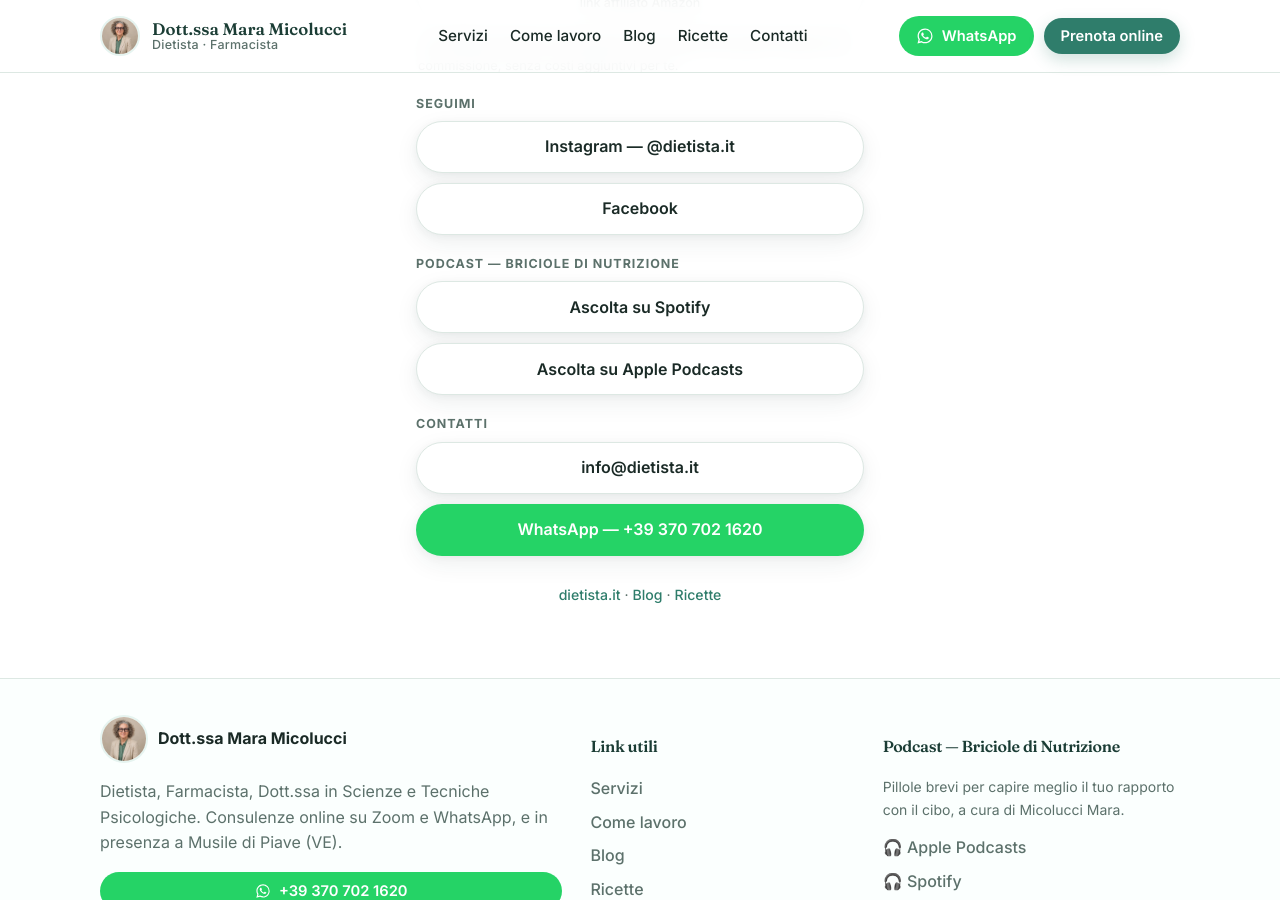
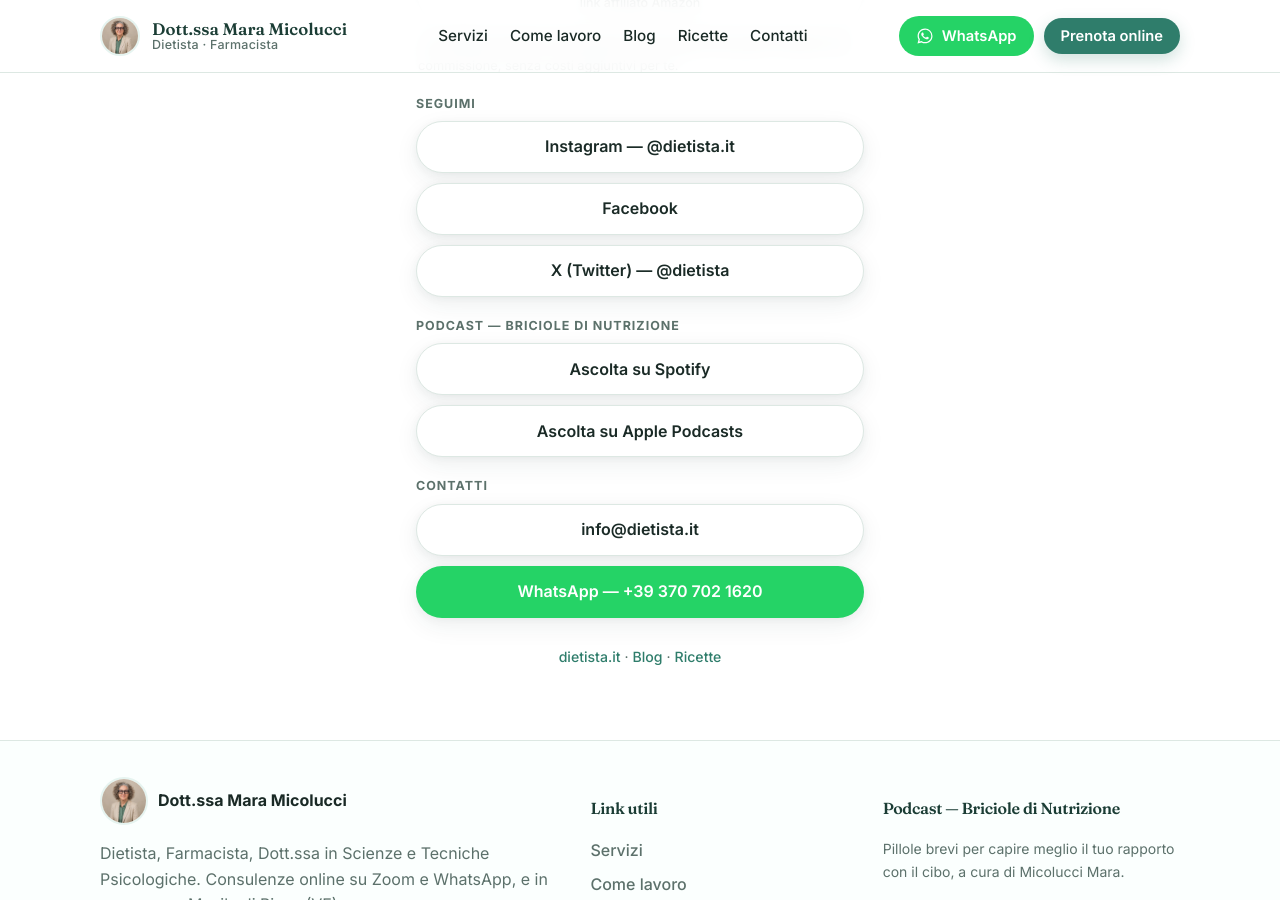
Before and after one commit to curlybracketshq/dietista.it, a Jekyll site: the page built from links/index.html, in a window 1280 px wide and 900 px high, scrolled down 533 px. Built offline with Jekyll 4.4.1, drawn with Linux system fonts in a browser that asks for light colours.

Commit message:
feat: add X (Twitter) link from footer_menu to /links/

```diff
--- a/links/index.html
+++ b/links/index.html
@@ -27,6 +27,7 @@ description: Dott.ssa Mara Micolucci, dietista e farmacista, consulenze nutrizio
     <h2 class="links-heading">Seguimi</h2>
     <a class="link-btn" href="{{ site.instagram | default: 'https://www.instagram.com/dietista.it/' }}" target="_blank" rel="noopener">Instagram — @dietista.it</a>
     <a class="link-btn" href="{{ site.facebook | default: 'https://www.facebook.com/dietista' }}" target="_blank" rel="noopener">Facebook</a>
+    <a class="link-btn" href="https://twitter.com/dietista" target="_blank" rel="noopener">X (Twitter) — @dietista</a>
   </section>
 
   <section class="links-group" aria-label="Podcast">
```
